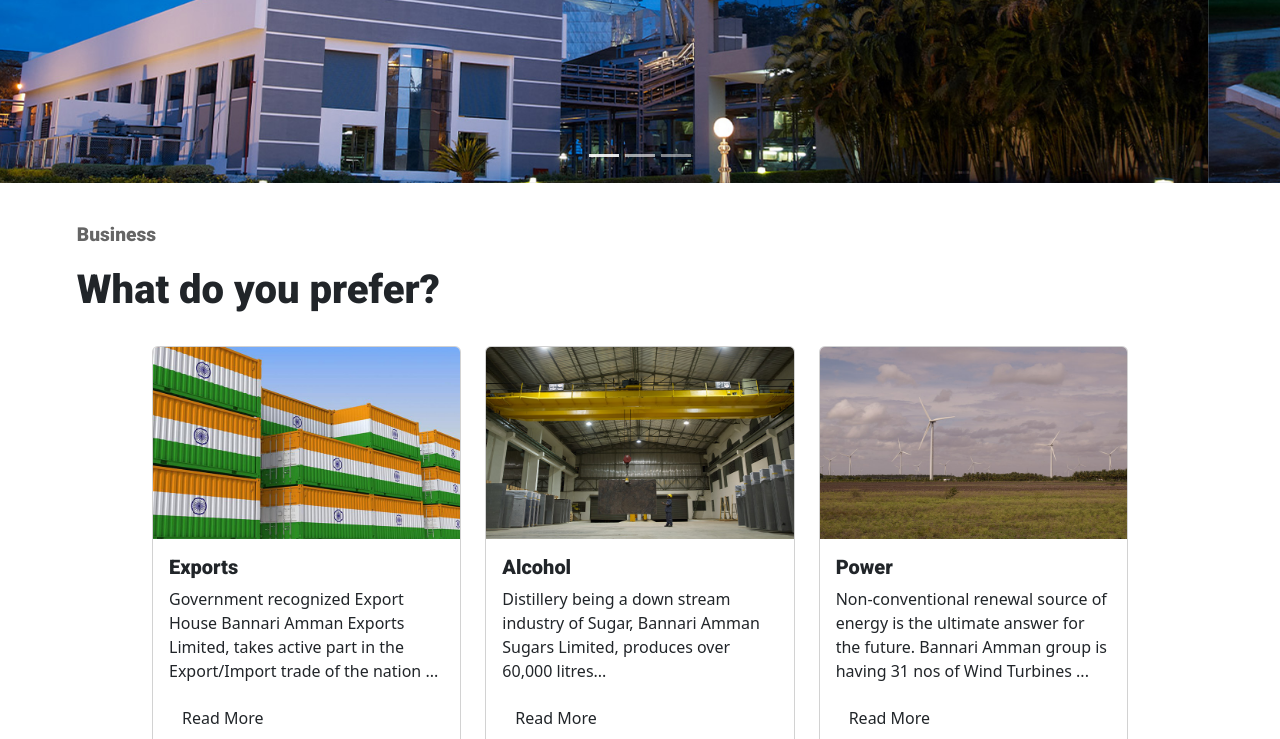
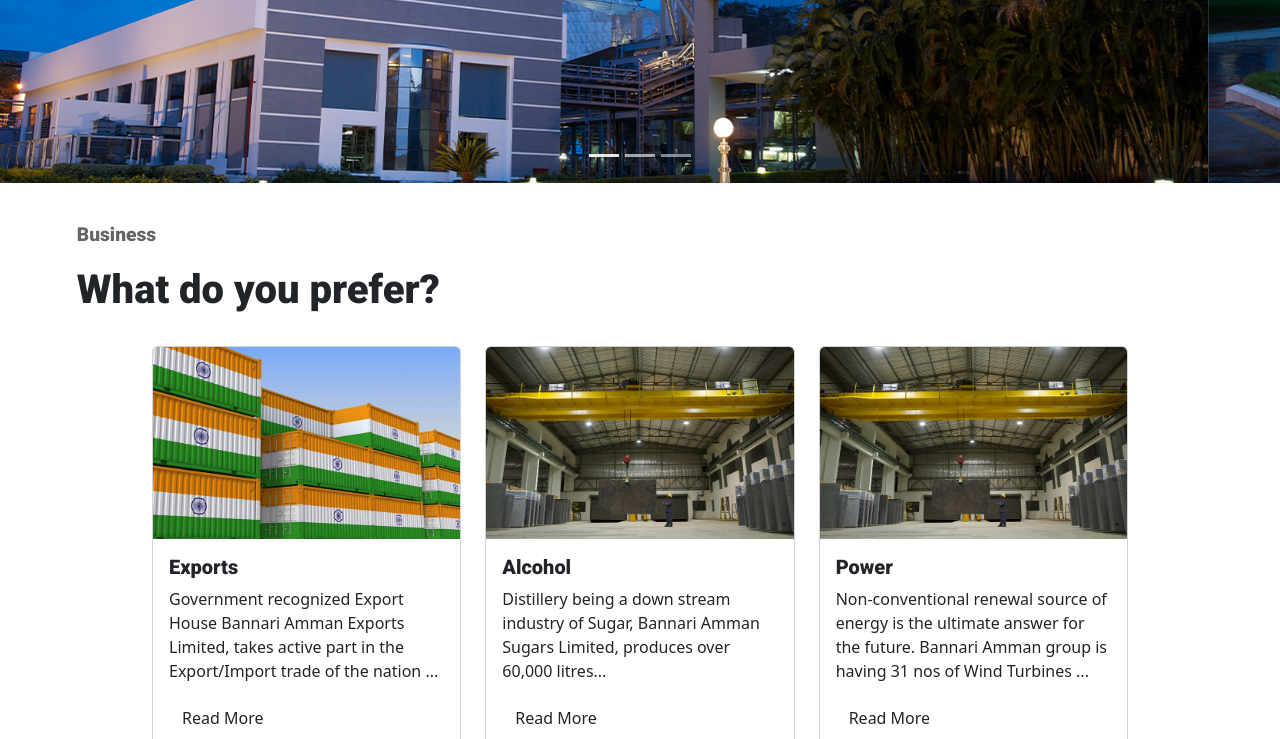
Before and after one commit to nifazzz10/bit, a website: page index.html in a window 1280 px wide. Shown: the part 483-1222 px from the top of the page. Drawn offline with nearby package versions, Linux system fonts and the light colour scheme.

Commit message:
First Half Of UI Fix 2

```diff
--- a/index.html
+++ b/index.html
@@ -218,7 +218,7 @@
       </div>
       <div class="col">
         <div class="card h-100">
-          <img src="./src/card/005.jpg" class="card-img-top" alt="...">
+          <img src="./src/card/004.jpg" class="card-img-top" alt="...">
           <div class="card-body">
             <h5 style="font-family: 'Roboto', sans-serif;" class="card-title">Power</h5>
             <p class="card-text">Non-conventional renewal source of energy is the ultimate answer for the future. Bannari Amman group is having 31 nos of Wind Turbines ...</p>
```
